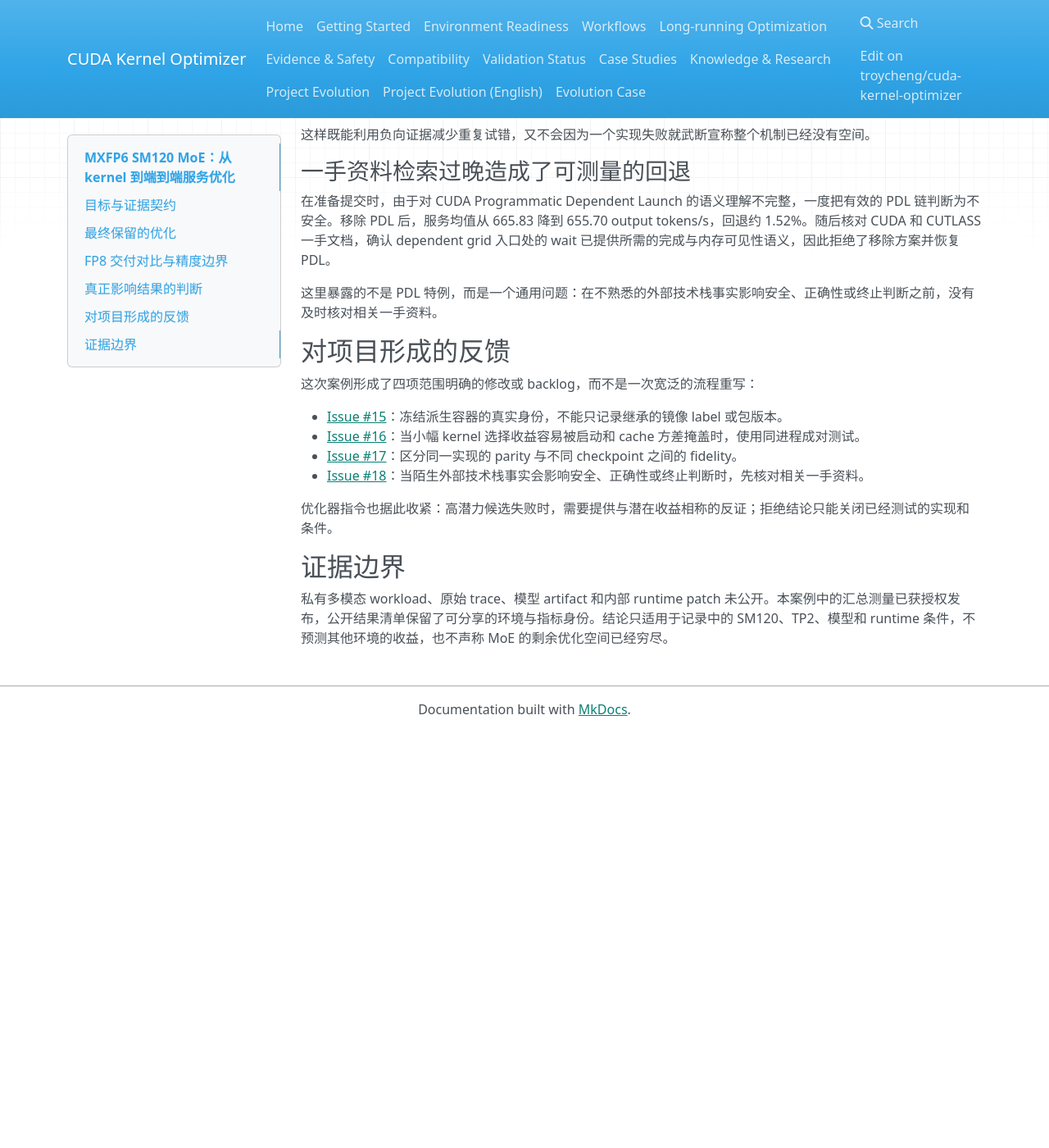
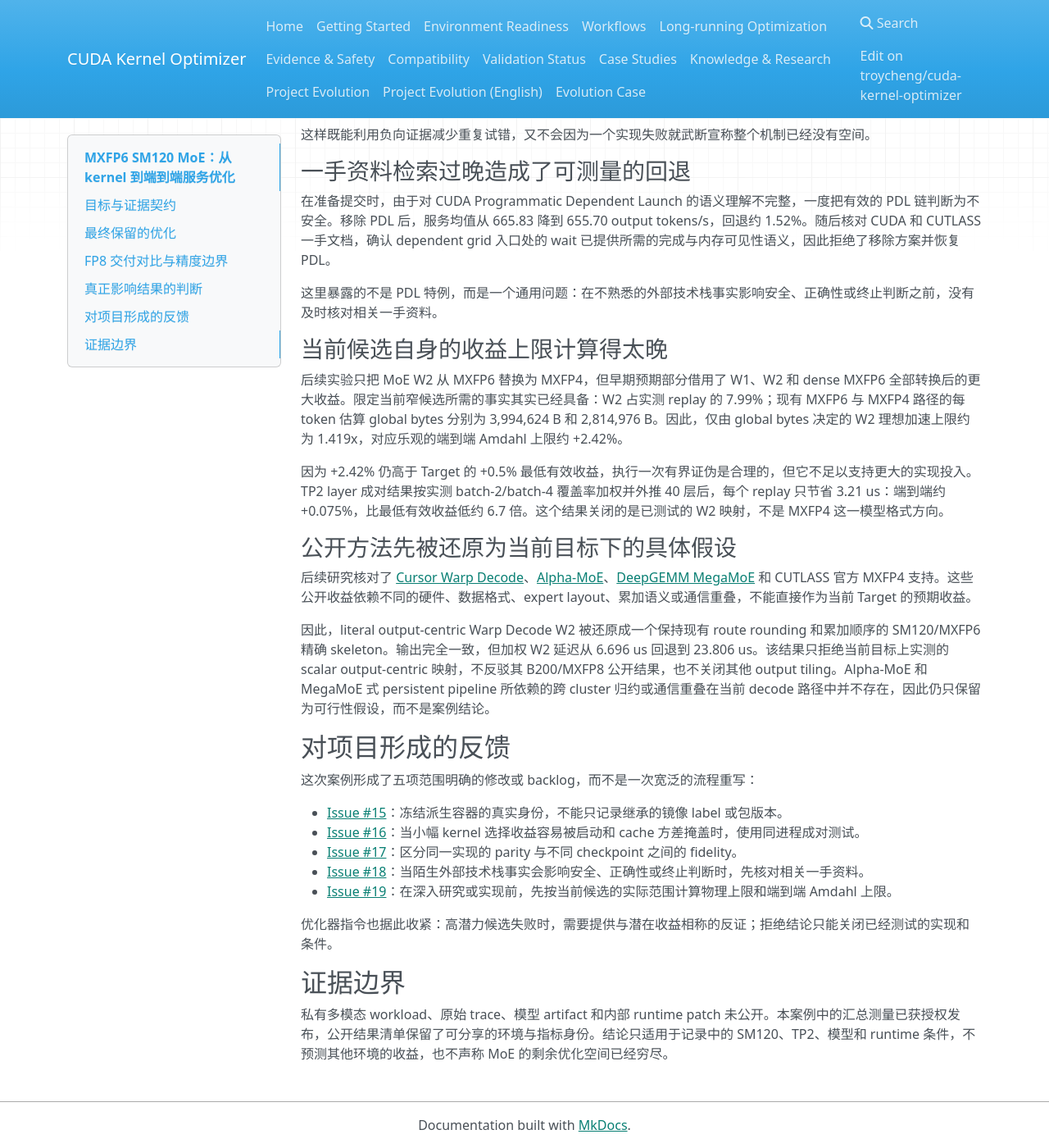
Before and after one commit to troycheng/cuda-kernel-optimizer, an MkDocs documentation site: the page built from docs/case-mxfp6-sm120-moe-end-to-end.zh-CN.md, in a window 1280 px wide and 1400 px high, scrolled down 1524 px. Shown: the whole window at 82% size. Built offline with MkDocs 1.6.1, drawn with Linux system fonts in a browser that asks for light colours; nearby versions of some CDN libraries; before the commit the page ends 2417 px from its top, so only the background shows below that.

Commit message:
docs: add scoped MXFP4 opportunity evidence

```diff
--- a/docs/case-mxfp6-sm120-moe-end-to-end.zh-CN.md
+++ b/docs/case-mxfp6-sm120-moe-end-to-end.zh-CN.md
@@ -56,14 +56,27 @@ batch 2 扩展在独立 TP2 layer 上提升了 11.03%，但实测服务 graph
 
 这里暴露的不是 PDL 特例，而是一个通用问题：在不熟悉的外部技术栈事实影响安全、正确性或终止判断之前，没有及时核对相关一手资料。
 
+### 当前候选自身的收益上限计算得太晚
+
+后续实验只把 MoE W2 从 MXFP6 替换为 MXFP4，但早期预期部分借用了 W1、W2 和 dense MXFP6 全部转换后的更大收益。限定当前窄候选所需的事实其实已经具备：W2 占实测 replay 的 7.99%；现有 MXFP6 与 MXFP4 路径的每 token 估算 global bytes 分别为 3,994,624 B 和 2,814,976 B。因此，仅由 global bytes 决定的 W2 理想加速上限约为 1.419x，对应乐观的端到端 Amdahl 上限约 +2.42%。
+
+因为 +2.42% 仍高于 Target 的 +0.5% 最低有效收益，执行一次有界证伪是合理的，但它不足以支持更大的实现投入。TP2 layer 成对结果按实测 batch-2/batch-4 覆盖率加权并外推 40 层后，每个 replay 只节省 3.21 us：端到端约 +0.075%，比最低有效收益低约 6.7 倍。这个结果关闭的是已测试的 W2 映射，不是 MXFP4 这一模型格式方向。
+
+### 公开方法先被还原为当前目标下的具体假设
+
+后续研究核对了 [Cursor Warp Decode](https://cursor.com/blog/warp-decode)、[Alpha-MoE](https://github.com/Aleph-Alpha/Alpha-MoE)、[DeepGEMM MegaMoE](https://github.com/deepseek-ai/DeepGEMM) 和 CUTLASS 官方 MXFP4 支持。这些公开收益依赖不同的硬件、数据格式、expert layout、累加语义或通信重叠，不能直接作为当前 Target 的预期收益。
+
+因此，literal output-centric Warp Decode W2 被还原成一个保持现有 route rounding 和累加顺序的 SM120/MXFP6 精确 skeleton。输出完全一致，但加权 W2 延迟从 6.696 us 回退到 23.806 us。该结果只拒绝当前目标上实测的 scalar output-centric 映射，不反驳其 B200/MXFP8 公开结果，也不关闭其他 output tiling。Alpha-MoE 和 MegaMoE 式 persistent pipeline 所依赖的跨 cluster 归约或通信重叠在当前 decode 路径中并不存在，因此仍只保留为可行性假设，而不是案例结论。
+
 ## 对项目形成的反馈
 
-这次案例形成了四项范围明确的修改或 backlog，而不是一次宽泛的流程重写：
+这次案例形成了五项范围明确的修改或 backlog，而不是一次宽泛的流程重写：
 
 - [Issue #15](https://github.com/troycheng/cuda-kernel-optimizer/issues/15)：冻结派生容器的真实身份，不能只记录继承的镜像 label 或包版本。
 - [Issue #16](https://github.com/troycheng/cuda-kernel-optimizer/issues/16)：当小幅 kernel 选择收益容易被启动和 cache 方差掩盖时，使用同进程成对测试。
 - [Issue #17](https://github.com/troycheng/cuda-kernel-optimizer/issues/17)：区分同一实现的 parity 与不同 checkpoint 之间的 fidelity。
 - [Issue #18](https://github.com/troycheng/cuda-kernel-optimizer/issues/18)：当陌生外部技术栈事实会影响安全、正确性或终止判断时，先核对相关一手资料。
+- [Issue #19](https://github.com/troycheng/cuda-kernel-optimizer/issues/19)：在深入研究或实现前，先按当前候选的实际范围计算物理上限和端到端 Amdahl 上限。
 
 优化器指令也据此收紧：高潜力候选失败时，需要提供与潜在收益相称的反证；拒绝结论只能关闭已经测试的实现和条件。
 
```
Also changed, not shown: docs/case-mxfp6-sm120-moe-end-to-end.md (+14 -1 lines).
